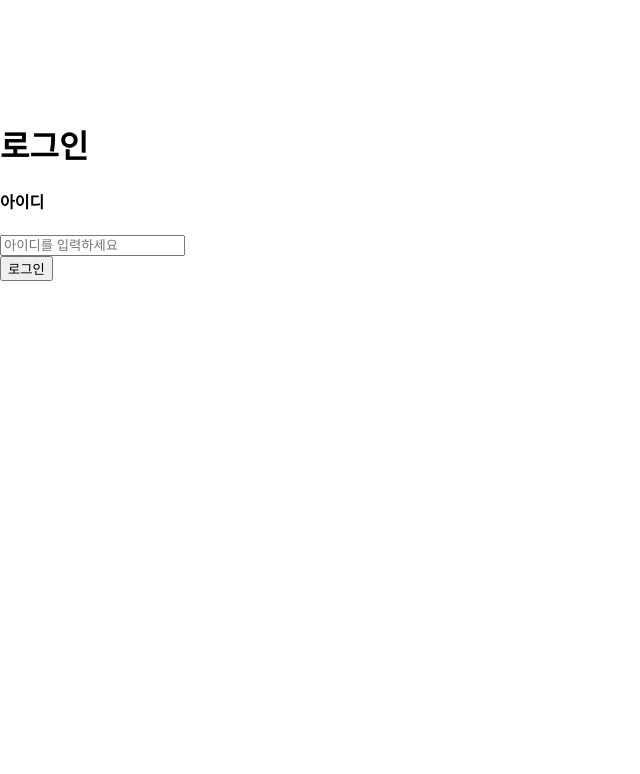
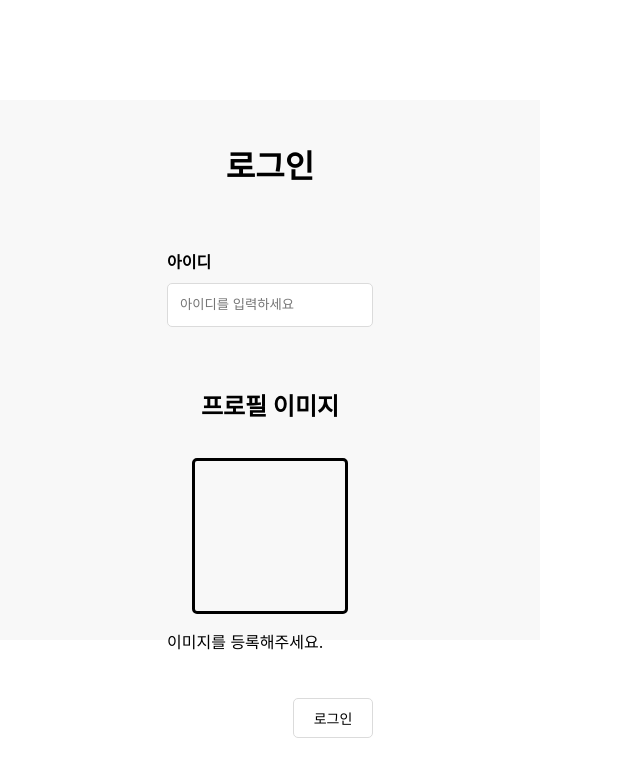
Before and after one commit to wanted-luckyzzang/wanted-swit-messenger, a React (Create React App) app: page / in a window 1280 px wide. Shown: the top 774 px of the page, without its empty margins (0-640 px from the left). Built offline with nearby package versions, Linux system fonts and the light colour scheme.

Commit message:
:sparkles: 로그인페이지 이미지 업로드 기능 추가

```diff
--- a/src/pages/Login/Login.tsx
+++ b/src/pages/Login/Login.tsx
@@ -1,22 +1,35 @@
-import ImgPreviewChange from 'hooks/ImageUpload';
-import { useEffect, useRef, useState} from 'react';
+import { useRef, useState} from 'react';
 import { useDispatch, useSelector } from 'react-redux';
 import { useNavigate } from "react-router-dom";
 import { login } from 'store/actions';
 import { StoreState } from 'types/store';
-import "../SignUp/SignUp";
+import "../Login/Login.scss";
 
 const Login = () => {
   const navigate = useNavigate();
   const dispatch = useDispatch();
   const userState = useSelector((state:StoreState)=>state.auth);
   const inputEl = useRef<HTMLInputElement | null>(null);
+  const [profileImage, setProfileImg] = useState<string>();
+
+  const imageHandler = (e: React.ChangeEvent<HTMLInputElement>) => {
+    const reader = new FileReader();
+    reader.onload = () => {
+      if(reader.readyState === 2){
+        const url = reader.result as string;
+        setProfileImg(url)
+      }
+    }
+    if(e.target.files)
+      reader.readAsDataURL(e.target.files[0])
+  };
 
   const submitHandler = () => {
     const {current} = inputEl;
     const userName = current?.value;
-    dispatch(login({userName}))
-    // navigate("/main")
+    if(profileImage)
+      dispatch(login({userName, profileImage}))
+    navigate("/main")
   }
 
   return(
@@ -30,6 +43,18 @@ const Login = () => {
           <h4>아이디</h4>
           <input ref={inputEl} name="username" type="text" placeholder='아이디를 입력하세요' required/>
         </div>
+        <div className="signtup-profileEdit">
+					  <h1>프로필 이미지</h1>
+            <div className="signtup-profileEdit-imgBox">
+              {profileImage && <img src={profileImage} alt="" id="img" className="img" />}
+            </div>
+            <input type="file" accept="image/*" name="image-upload" id="input" onChange={imageHandler} />
+            <div className="label">
+              <label htmlFor="input">
+                이미지를 등록해주세요.
+              </label>
+            </div>
+				  </div>
         <div className='signup-buttonBox'>
           <button className='signup-button' onClick={submitHandler}>로그인</button>
         </div>
```
